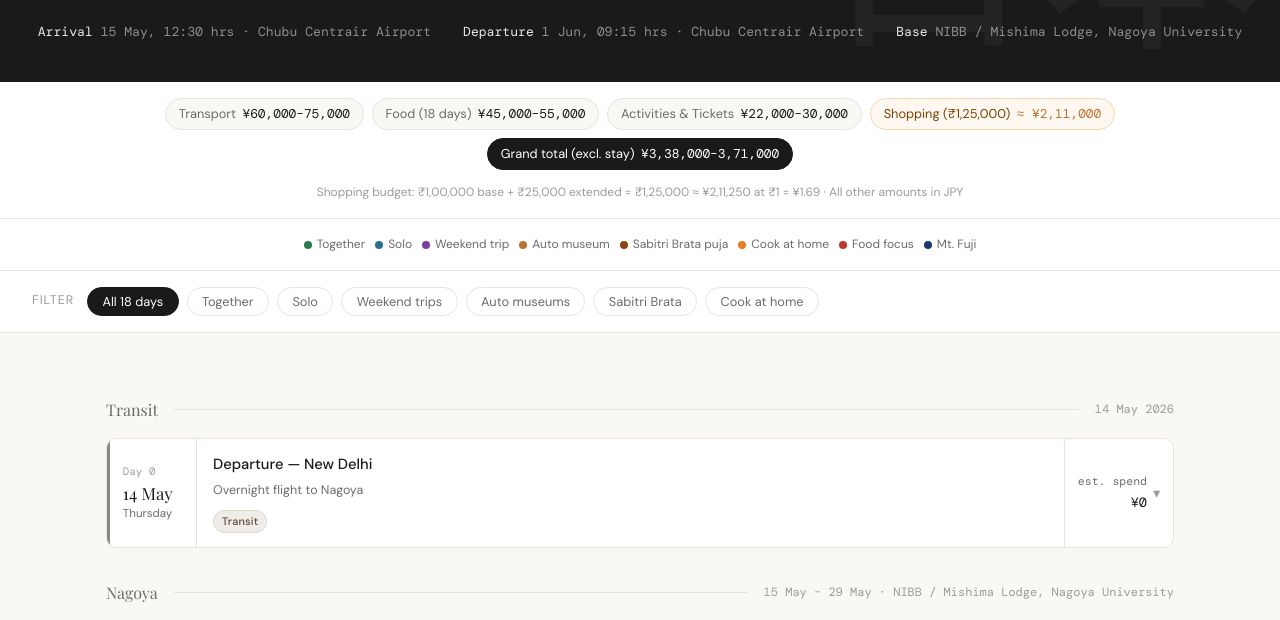
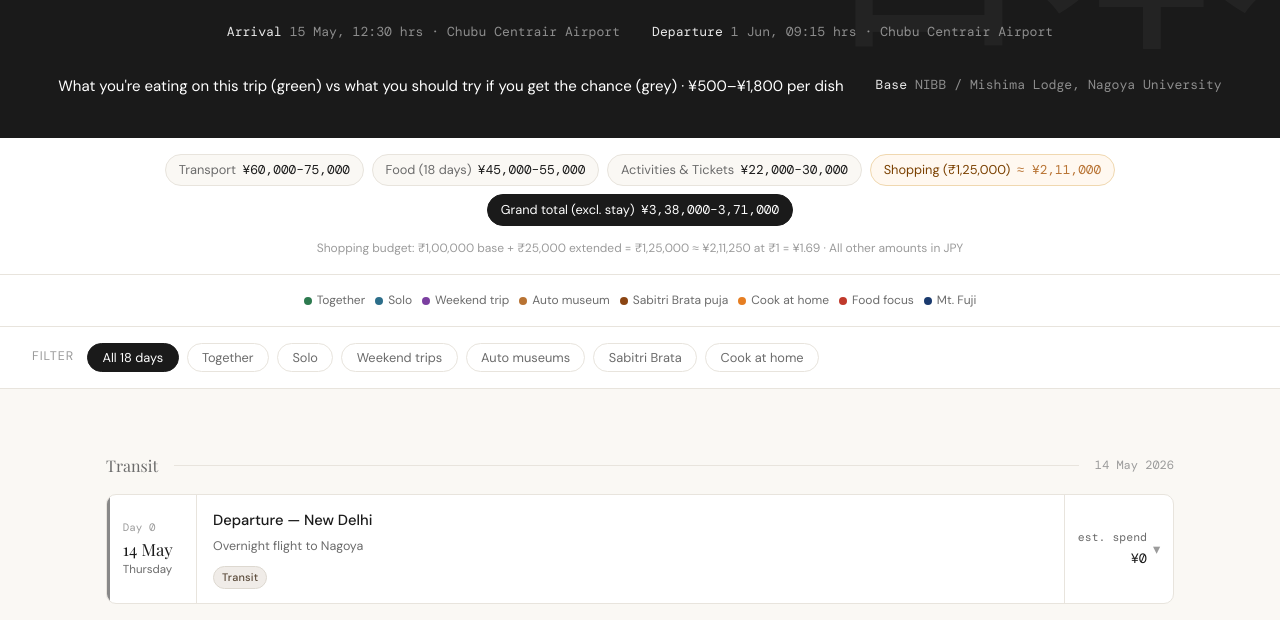
Before and after one commit to gyanaranjandash/Japan2026, a plain HTML site: page index.html in a window 1280 px wide. Shown: the part 142-762 px from the top of the page. Drawn offline with nearby package versions, Linux system fonts and the light colour scheme; a web font is replaced by a local one.

Commit message:
index.html

```diff
--- a/index.html
+++ b/index.html
@@ -183,6 +183,7 @@ footer{margin-top:4rem;padding:2rem;text-align:center;font-size:.78rem;color:var
   <div class="header-meta">
     <span><strong>Arrival</strong> 15 May, 12:30 hrs · Chubu Centrair Airport</span>
     <span><strong>Departure</strong> 1 Jun, 09:15 hrs · Chubu Centrair Airport</span>
+    <div class="">What you're eating on this trip (green) vs what you should try if you get the chance (grey) · ¥500–¥1,800 per dish</div>
     <span><strong>Base</strong> NIBB / Mishima Lodge, Nagoya University</span>
   </div>
 </header>
```
